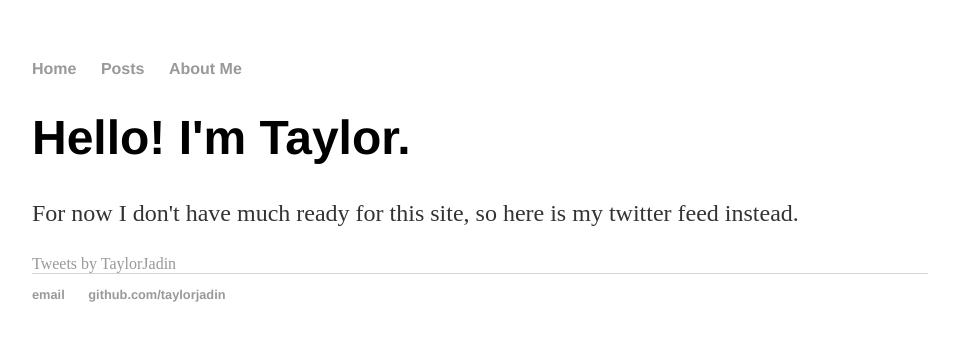
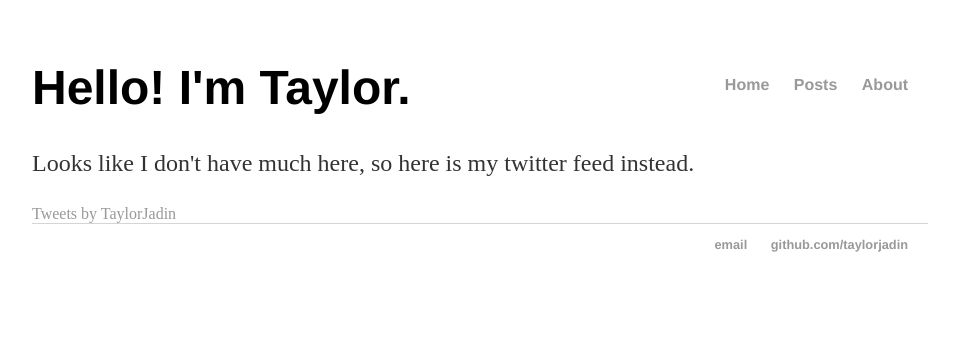
Before and after one commit to TaylorJadin/taylorjadin.github.io, a Jekyll site: the page built from index.html, in a window 1280 px wide. Shown: the top 341 px of the page, without its empty margins (160-1119 px from the left). Built offline with Jekyll 4.4.1, drawn with Linux system fonts in a browser that asks for light colours; comment, search, counter and statistics services are not loaded.

Commit message:
from taylor-pc

```diff
--- a/_layouts/default.html
+++ b/_layouts/default.html
@@ -10,7 +10,7 @@
                 <ul class>
                         <li><a href="/">Home</a></li>
                         <li><a href="/posts">Posts</a></li>
-                        <li><a href="/about">About Me</a></li>
+                        <li><a href="/about">About</a></li>
                 </ul>
                 </nav>
                 <div class="container">
--- a/about/index.html
+++ b/about/index.html
@@ -1,6 +1,6 @@
 ---
 layout: default
-title: About Me
+title: About
 ---
 <h1>{{ page.title }}</h1>
 <div class="blurb">
--- a/css/main.css
+++ b/css/main.css
@@ -4,6 +4,7 @@ body {
 }
 nav ul, footer ul {
     font-family:'Helvetica', 'Arial', 'Sans-Serif';
+    float: right;
     padding: 0px;
     list-style: none;
     font-weight: bold;
--- a/index.html
+++ b/index.html
@@ -4,6 +4,6 @@ title: Taylor Jadin
 ---
 <div class="blurb">
         <h1>Hello! I'm Taylor.</h1>
-        <p>For now I don't have much ready for this site, so here is my twitter feed instead.</p>
+        <p>Looks like I don't have much here, so here is my twitter feed instead.</p>
         <a class="twitter-timeline" data-theme="light" data-chrome="nofooter noborders transparent" href="https://twitter.com/TaylorJadin">Tweets by TaylorJadin</a> <script async src="//platform.twitter.com/widgets.js" charset="utf-8"></script>
 </div><!-- /.blurb -->
```
